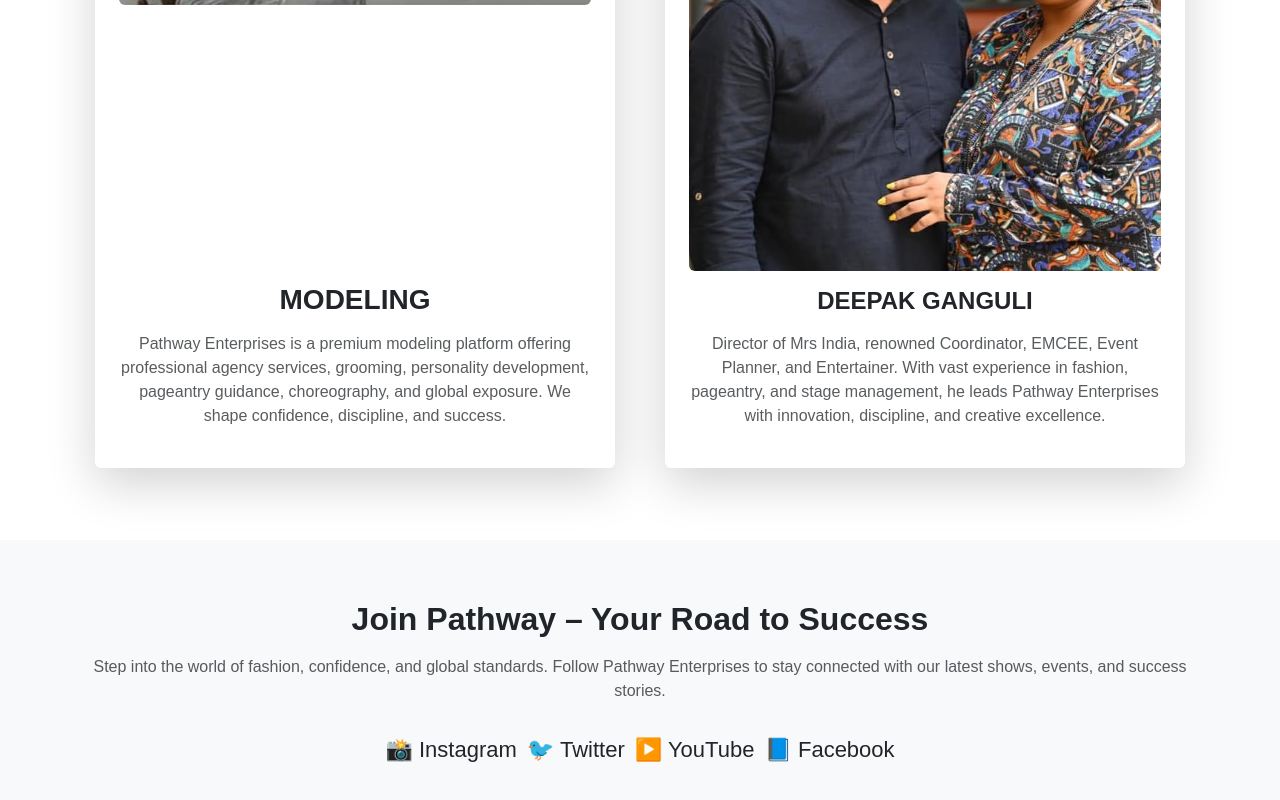
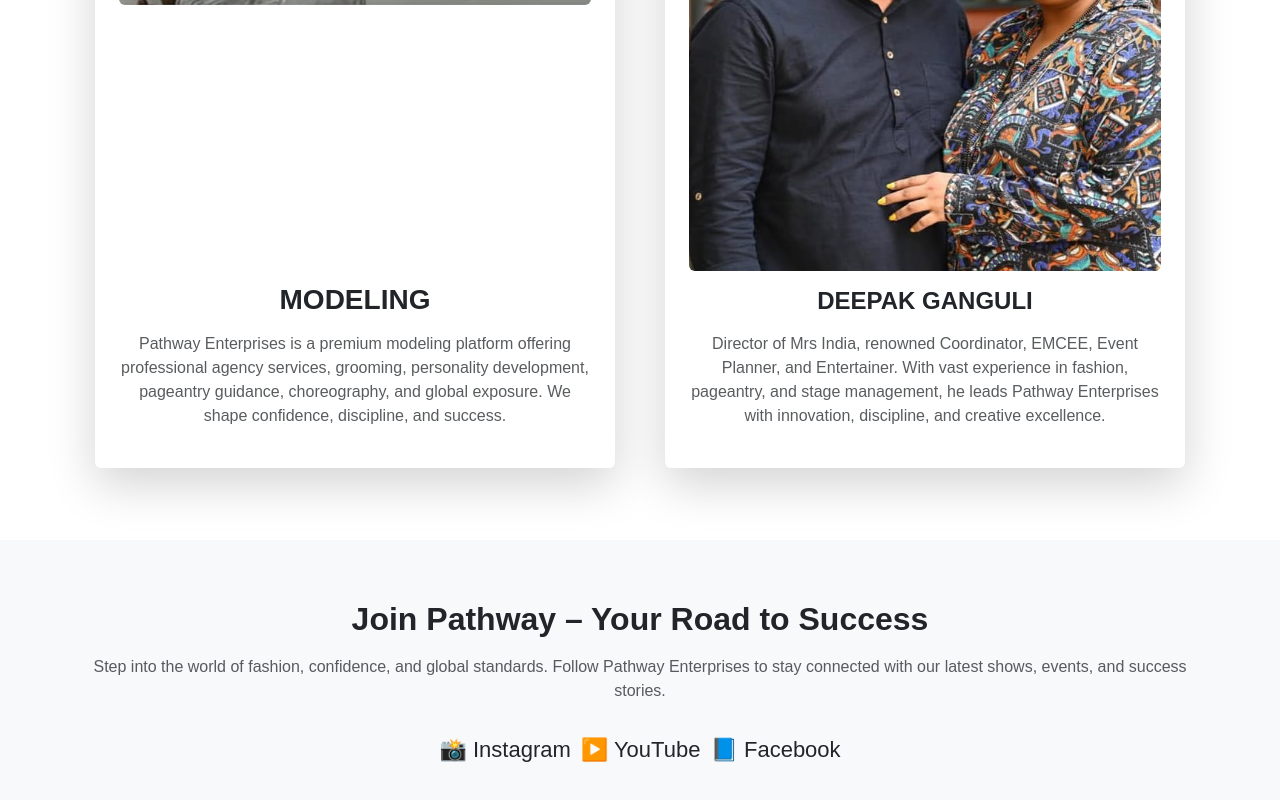
Before and after one commit to rainkharshitha-ai/PathwayStudio, a React (Vite) app in the folder pathwaystudio/: page / in a window 1280 px wide. Shown: the part 1522-2322 px from the top of the page. Built offline with nearby package versions, Linux system fonts and the light colour scheme; no server answers.

Commit message:
Updated Home small changes

```diff
--- a/pathwaystudio/src/components/Home.jsx
+++ b/pathwaystudio/src/components/Home.jsx
@@ -139,7 +139,6 @@
             }}
           >
             <span style={{ cursor: "pointer" }}>📸 Instagram</span>
-            <span style={{ cursor: "pointer" }}>🐦 Twitter</span>
             <span style={{ cursor: "pointer" }}>▶️ YouTube</span>
             <span style={{ cursor: "pointer" }}>📘 Facebook</span>
           </div>
```
